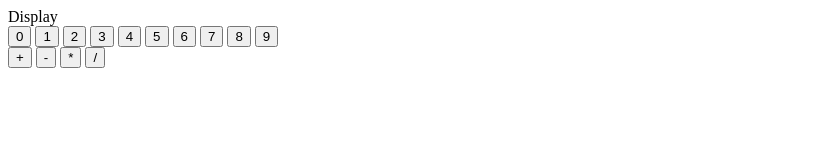
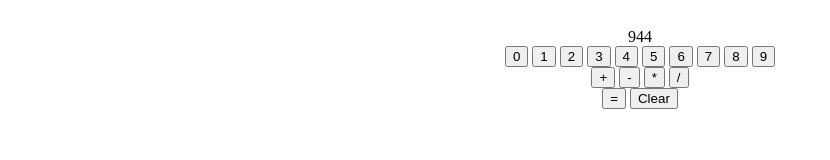
Before and after one commit to 0x-Armin/odin-calculator, a plain HTML site: page index.html in a window 1280 px wide. Shown: the whole page, without its empty margins (0-830 px from the left). Drawn offline with Linux system fonts and the light colour scheme.

Commit message:
Create basic HTML calculator (front-end)

```diff
--- a/index.html
+++ b/index.html
@@ -8,7 +8,7 @@
   <title>Calculator</title>
 </head>
 <body>
-  <div class="display">Display</div>
+  <div class="display">944</div>
   <div class="keypad">
     <div class="numbers">
       <button class="number" type="button">0</button>
@@ -28,6 +28,10 @@
       <button class="operator" type="button">*</button>
       <button class="operator" type="button">/</button>
     </div>
+    <div class="misc">
+      <button class="equals" type="button">=</button>
+      <button class="clear" type="button">Clear</button>
+    </div>
   </div>
 </body>
 </html>
--- a/styles.css
+++ b/styles.css
@@ -0,0 +1,14 @@
+body {
+  display: flex;
+  flex-direction: column;
+
+  align-items: center;
+  padding-top: 20px;
+}
+
+.keypad {
+  display: flex;
+  flex-direction: column;
+
+  align-items: center;
+}
```
